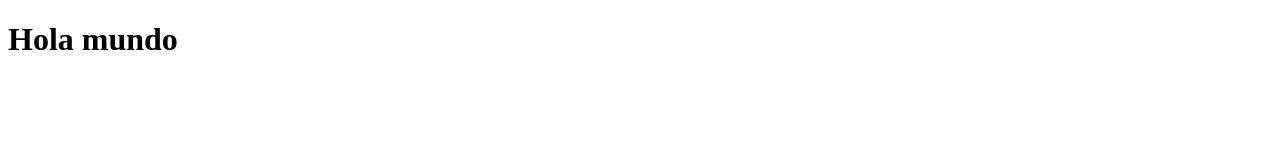
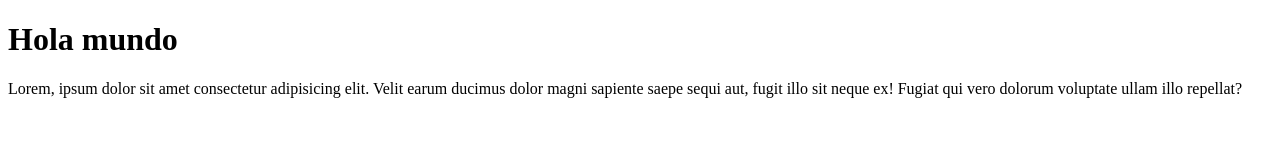
Before and after one commit to fdmmuy/test-git, a plain HTML site: page index.html in a window 1280 px wide. Drawn offline with Linux system fonts and the light colour scheme.

Commit message:
Se agergar parrafo

```diff
--- a/index.html
+++ b/index.html
@@ -8,5 +8,6 @@
 </head>
 <body>
     <h1>Hola mundo</h1>
+    <p>Lorem, ipsum dolor sit amet consectetur adipisicing elit. Velit earum ducimus dolor magni sapiente saepe sequi aut, fugit illo sit neque ex! Fugiat qui vero dolorum voluptate ullam illo repellat?</p>
 </body>
 </html>
```
